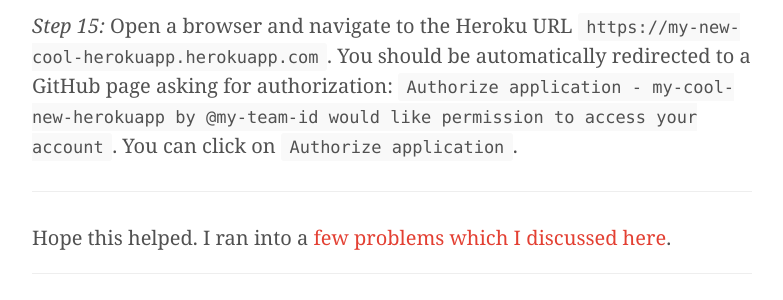
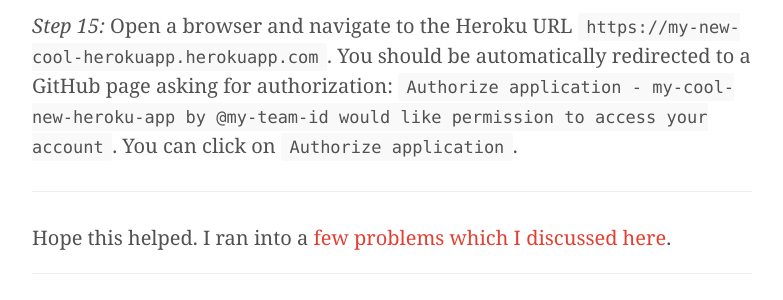
Before and after one commit to fabian-kostadinov/fabian-kostadinov.github.io, a Jekyll site: the page built from _posts/2014-11-13-installation-of-jekyll-auth.md, in a window 1280 px wide and 900 px high, scrolled down 5382 px. Shown: the part 498-798 px from the top of the window, without its empty margins (248-1031 px from the left). Built offline with Jekyll 4.4.1, drawn with Linux system fonts in a browser that asks for light colours; nearby versions of some CDN libraries; Markdown is read by kramdown in place of the engine named in the settings.

Commit message:
Corrected url

```diff
--- a/_posts/2014-11-13-installation-of-jekyll-auth.md
+++ b/_posts/2014-11-13-installation-of-jekyll-auth.md
@@ -157,7 +157,7 @@
 ----
 
 _Step 15:_
-Open a browser and navigate to the Heroku URL <code>https://my-new-cool-herokuapp.herokuapp.com</code>. You should be automatically redirected to a GitHub page asking for authorization: <code>Authorize application - my-cool-new-herokuapp by @my-team-id would like permission to access your account</code>. You can click on <code>Authorize application</code>.
+Open a browser and navigate to the Heroku URL <code>https://my-new-cool-herokuapp.herokuapp.com</code>. You should be automatically redirected to a GitHub page asking for authorization: <code>Authorize application - my-cool-new-heroku-app by @my-team-id would like permission to access your account</code>. You can click on <code>Authorize application</code>.
 
 ----
 
```
